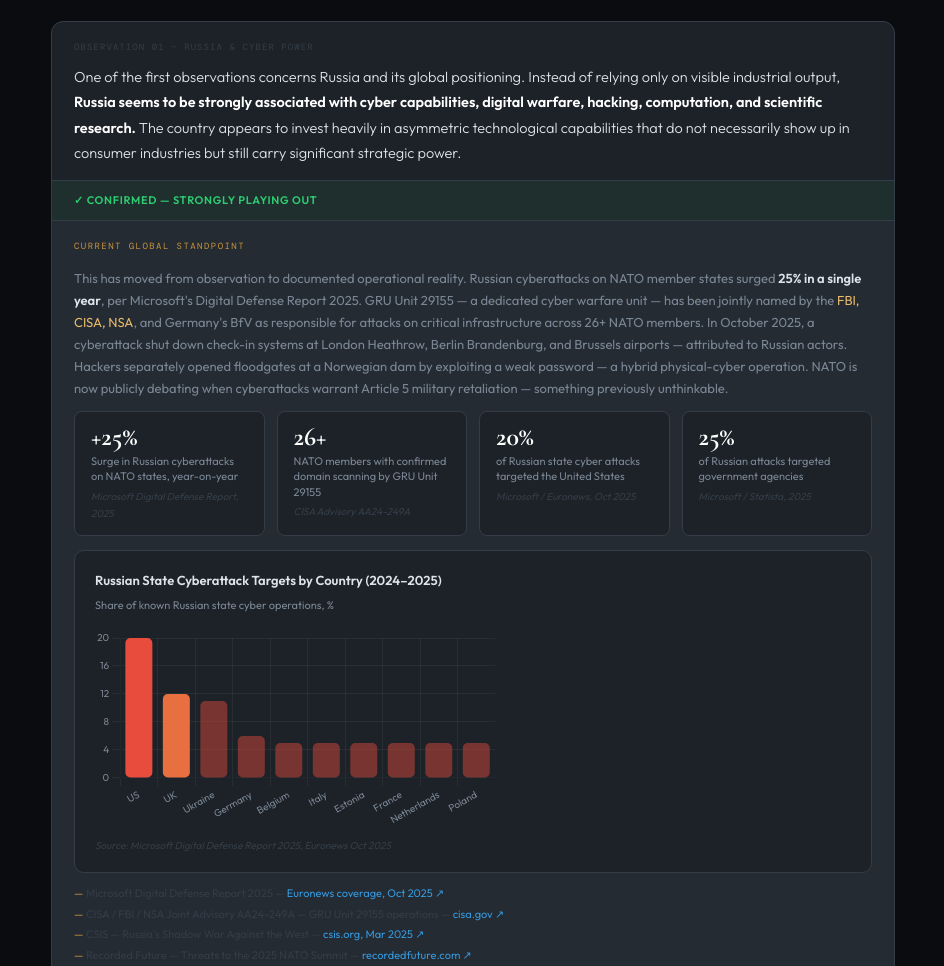
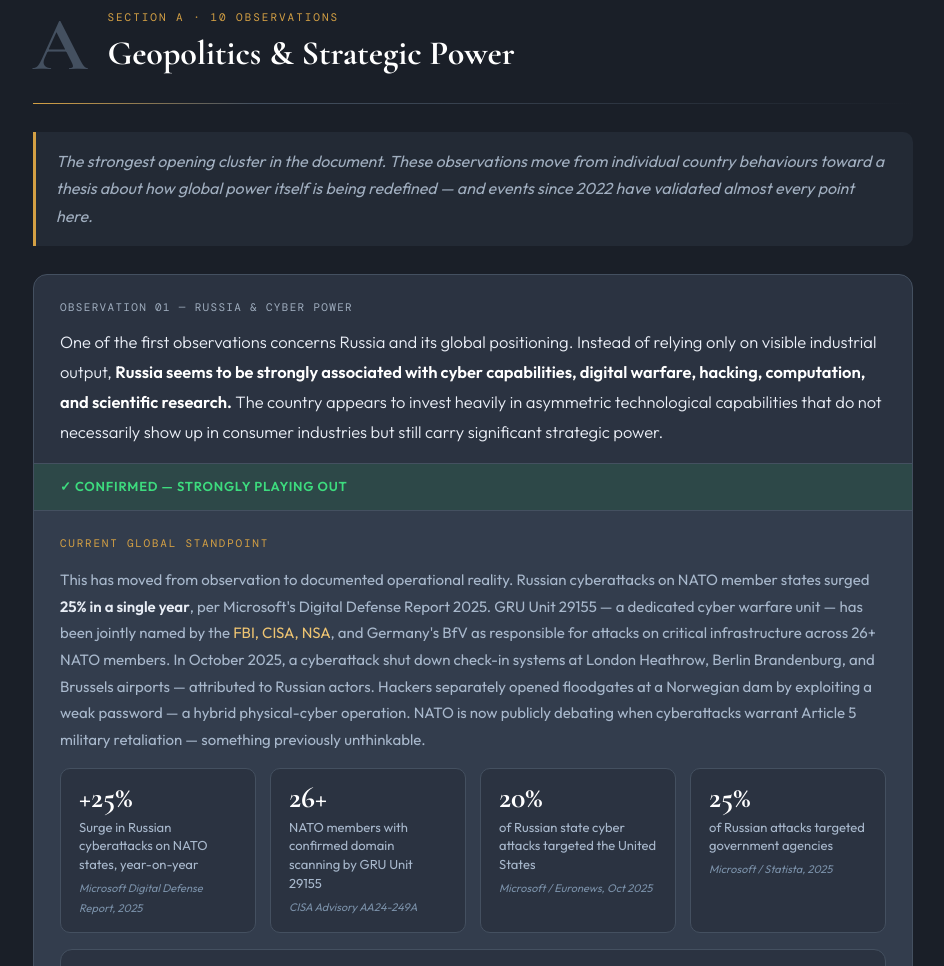
Before and after one commit to JEE-Tard69/observations, a plain HTML site: page index.html in a window 1280 px wide. Shown: the part 1019-1985 px from the top of the page, without its empty margins (167-1111 px from the left). Drawn offline with nearby package versions, Linux system fonts and the light colour scheme.

Commit message:
Update index.html

```diff
--- a/index.html
+++ b/index.html
@@ -8,132 +8,133 @@
 <script src="https://cdnjs.cloudflare.com/ajax/libs/Chart.js/4.4.1/chart.umd.min.js"></script>
 <style>
 :root {
-  --gold:      #C9933A;
-  --gold-l:    #E8B96A;
-  --gold-dim:  rgba(201,147,58,.12);
-  --gold-line: rgba(201,147,58,.28);
-  --ink:       #0A0C0F;
-  --s1:        #161A1F;
-  --s2:        #1D2228;
-  --s3:        #242B33;
-  --text:      #DDE3EB;
-  --muted:     #7A8694;
-  --faint:     #343D47;
+  --gold:      #D4A044;
+  --gold-l:    #EEC472;
+  --gold-dim:  rgba(212,160,68,.15);
+  --gold-line: rgba(212,160,68,.4);
+  --ink:       #1A1F28;
+  --s1:        #232A35;
+  --s2:        #2B3341;
+  --s3:        #333D4D;
+  --text:      #ECF0F8;
+  --muted:     #A0AEBF;
+  --faint:     #445060;
   --white:     #FFFFFF;
-  --green:     #2ECC71;
+  --green:     #3DDB7E;
   --green-d:   #1a7a4a;
-  --green-bg:  rgba(46,204,113,.08);
-  --red:       #E74C3C;
-  --red-bg:    rgba(231,76,60,.08);
-  --amber:     #F39C12;
-  --amber-bg:  rgba(243,156,18,.08);
-  --blue:      #3498DB;
-  --blue-bg:   rgba(52,152,219,.08);
+  --green-bg:  rgba(61,219,126,.12);
+  --red:       #F05252;
+  --red-bg:    rgba(240,82,82,.12);
+  --amber:     #F5A623;
+  --amber-bg:  rgba(245,166,35,.12);
+  --blue:      #4DA3E8;
+  --blue-bg:   rgba(77,163,232,.12);
   --serif:     'Cormorant Garamond', Georgia, serif;
   --sans:      'Outfit', system-ui, sans-serif;
   --mono:      'DM Mono', monospace;
 }
 *,*::before,*::after{box-sizing:border-box;margin:0;padding:0;}
 html{scroll-behavior:smooth;}
-body{font-family:var(--sans);background:var(--ink);color:var(--text);font-size:15px;line-height:1.75;}
+body{font-family:var(--sans);background:var(--ink);color:var(--text);font-size:17px;line-height:1.82;}
 
-.page{max-width:900px;margin:0 auto;padding:0 28px 100px;}
+.page{max-width:960px;margin:0 auto;padding:0 40px 100px;}
 
 /* Progress */
-.progress{position:fixed;top:0;left:0;height:2px;background:var(--gold);z-index:999;width:0%;transition:width .1s;}
+.progress{position:fixed;top:0;left:0;height:3px;background:var(--gold);z-index:999;width:0%;transition:width .1s;}
 
 /* ── HERO ── */
-.hero{padding:80px 0 52px;border-bottom:1px solid var(--faint);margin-bottom:56px;position:relative;}
-.hero::after{content:'';position:absolute;bottom:-1px;left:0;width:60px;height:2px;background:var(--gold);}
-.hero-kicker{font-family:var(--mono);font-size:10px;letter-spacing:.18em;text-transform:uppercase;color:var(--gold);margin-bottom:22px;display:flex;align-items:center;gap:10px;}
-.hero-kicker::before{content:'';display:inline-block;width:28px;height:1px;background:var(--gold);}
-.hero h1{font-family:var(--serif);font-size:clamp(40px,5.5vw,66px);font-weight:700;line-height:1.06;letter-spacing:-.015em;color:var(--white);margin-bottom:20px;}
+.hero{padding:88px 0 56px;border-bottom:1px solid var(--faint);margin-bottom:64px;position:relative;}
+.hero::after{content:'';position:absolute;bottom:-1px;left:0;width:72px;height:3px;background:var(--gold);}
+.hero-kicker{font-family:var(--mono);font-size:12px;letter-spacing:.2em;text-transform:uppercase;color:var(--gold);margin-bottom:26px;display:flex;align-items:center;gap:12px;}
+.hero-kicker::before{content:'';display:inline-block;width:32px;height:1px;background:var(--gold);}
+.hero h1{font-family:var(--serif);font-size:clamp(52px,6.5vw,80px);font-weight:700;line-height:1.06;letter-spacing:-.015em;color:var(--white);margin-bottom:24px;}
 .hero h1 em{font-style:italic;color:var(--gold-l);font-weight:300;}
-.hero-desc{font-size:15px;color:var(--muted);max-width:600px;line-height:1.7;margin-bottom:32px;font-weight:300;}
-.hero-legend{display:flex;flex-wrap:wrap;gap:16px;}
-.legend-item{display:flex;align-items:center;gap:8px;font-size:12px;color:var(--muted);}
-.legend-dot{width:10px;height:10px;border-radius:50%;flex-shrink:0;}
+.hero-desc{font-size:18px;color:var(--muted);max-width:640px;line-height:1.78;margin-bottom:36px;font-weight:300;}
+.hero-legend{display:flex;flex-wrap:wrap;gap:20px;}
+.legend-item{display:flex;align-items:center;gap:9px;font-size:15px;color:var(--muted);}
+.legend-dot{width:12px;height:12px;border-radius:50%;flex-shrink:0;}
 
 /* ── TOC ── */
-.toc{background:var(--s1);border:1px solid var(--faint);border-radius:12px;padding:24px 28px;margin-bottom:60px;}
-.toc-label{font-family:var(--mono);font-size:9px;letter-spacing:.2em;text-transform:uppercase;color:var(--gold);margin-bottom:16px;}
-.toc-grid{display:grid;grid-template-columns:1fr 1fr;gap:4px 28px;}
-.toc-a{display:flex;align-items:baseline;gap:8px;text-decoration:none;padding:5px 0;border-bottom:1px solid var(--faint);transition:border-color .15s;}
+.toc{background:var(--s1);border:1px solid var(--faint);border-radius:14px;padding:28px 32px;margin-bottom:64px;}
+.toc-label{font-family:var(--mono);font-size:11px;letter-spacing:.2em;text-transform:uppercase;color:var(--gold);margin-bottom:18px;}
+.toc-grid{display:grid;grid-template-columns:1fr 1fr;gap:4px 32px;}
+.toc-a{display:flex;align-items:baseline;gap:10px;text-decoration:none;padding:8px 0;border-bottom:1px solid var(--faint);transition:border-color .15s;}
 .toc-a:hover{border-bottom-color:var(--gold-line);}
-.toc-let{font-family:var(--serif);font-size:13px;font-weight:700;color:var(--gold);width:16px;flex-shrink:0;}
-.toc-name{font-size:12.5px;color:var(--muted);transition:color .15s;}
+.toc-let{font-family:var(--serif);font-size:17px;font-weight:700;color:var(--gold);width:22px;flex-shrink:0;}
+.toc-name{font-size:15px;color:var(--muted);transition:color .15s;}
 .toc-a:hover .toc-name{color:var(--text);}
-.toc-ct{margin-left:auto;font-family:var(--mono);font-size:10px;color:var(--faint);}
+.toc-ct{margin-left:auto;font-family:var(--mono);font-size:12px;color:var(--faint);}
 
 /* ── SECTION ── */
-.section{margin-bottom:72px;scroll-margin-top:28px;}
-.sec-eye{display:flex;align-items:flex-start;gap:16px;margin-bottom:18px;}
-.sec-big{font-family:var(--serif);font-size:62px;font-weight:700;line-height:1;color:var(--faint);flex-shrink:0;}
-.sec-tag{font-family:var(--mono);font-size:9px;letter-spacing:.18em;text-transform:uppercase;color:var(--gold);margin-bottom:5px;}
-.sec-h{font-family:var(--serif);font-size:26px;font-weight:700;color:var(--white);line-height:1.2;}
-.sec-div{width:100%;height:1px;background:linear-gradient(90deg,var(--gold) 0%,var(--faint) 25%,transparent 100%);margin-bottom:24px;}
-.sec-note{background:var(--s1);border-left:2px solid var(--gold);border-radius:0 8px 8px 0;padding:12px 16px;margin-bottom:24px;font-size:13px;color:var(--muted);font-style:italic;line-height:1.65;}
+.section{margin-bottom:84px;scroll-margin-top:32px;}
+.sec-eye{display:flex;align-items:flex-start;gap:20px;margin-bottom:20px;}
+.sec-big{font-family:var(--serif);font-size:76px;font-weight:700;line-height:1;color:var(--faint);flex-shrink:0;}
+.sec-tag{font-family:var(--mono);font-size:11px;letter-spacing:.18em;text-transform:uppercase;color:var(--gold);margin-bottom:7px;}
+.sec-h{font-family:var(--serif);font-size:34px;font-weight:700;color:var(--white);line-height:1.2;}
+.sec-div{width:100%;height:1px;background:linear-gradient(90deg,var(--gold) 0%,var(--faint) 25%,transparent 100%);margin-bottom:28px;}
+.sec-note{background:var(--s1);border-left:3px solid var(--gold);border-radius:0 10px 10px 0;padding:16px 20px;margin-bottom:28px;font-size:16px;color:var(--muted);font-style:italic;line-height:1.72;}
 
 /* ── OBS CARD ── */
-.obs{background:var(--s2);border:1px solid var(--faint);border-radius:12px;overflow:hidden;margin-bottom:14px;}
-.obs-head{padding:18px 22px 14px;}
-.obs-num{font-family:var(--mono);font-size:9px;letter-spacing:.12em;color:var(--faint);text-transform:uppercase;margin-bottom:8px;}
-.obs-text{font-size:14.5px;color:var(--text);line-height:1.75;font-weight:300;}
+.obs{background:var(--s2);border:1px solid var(--faint);border-radius:14px;overflow:hidden;margin-bottom:16px;}
+.obs-head{padding:22px 26px 16px;}
+.obs-num{font-family:var(--mono);font-size:11px;letter-spacing:.12em;color:var(--muted);text-transform:uppercase;margin-bottom:10px;}
+.obs-text{font-size:16.5px;color:var(--text);line-height:1.82;font-weight:300;}
 .obs-text strong{font-weight:600;color:var(--white);}
 
 /* verdict banner */
-.verdict{display:flex;align-items:center;gap:10px;padding:10px 22px;font-size:11px;font-weight:600;letter-spacing:.06em;text-transform:uppercase;border-top:1px solid var(--faint);}
+.verdict{display:flex;align-items:center;gap:10px;padding:11px 26px;font-size:13px;font-weight:600;letter-spacing:.06em;text-transform:uppercase;border-top:1px solid var(--faint);}
 .verdict.v-confirmed{background:var(--green-bg);color:var(--green);}
 .verdict.v-partial  {background:var(--amber-bg);color:var(--amber);}
 .verdict.v-speculative{background:var(--red-bg);color:var(--red);}
 .verdict.v-emerging {background:var(--blue-bg);color:var(--blue);}
 
 /* evidence panel */
-.evidence{padding:18px 22px;background:var(--s3);border-top:1px solid var(--faint);}
-.ev-title{font-family:var(--mono);font-size:9px;letter-spacing:.16em;text-transform:uppercase;color:var(--gold);margin-bottom:12px;}
-.ev-body{font-size:13px;color:var(--muted);line-height:1.7;margin-bottom:12px;}
-.ev-body strong{color:var(--text);font-weight:600;}
+.evidence{padding:22px 26px;background:var(--s3);border-top:1px solid var(--faint);}
+.ev-title{font-family:var(--mono);font-size:11px;letter-spacing:.16em;text-transform:uppercase;color:var(--gold);margin-bottom:14px;}
+.ev-body{font-size:15px;color:#A8B8CC;line-height:1.78;margin-bottom:14px;}
+.ev-body strong{color:#E8EDF5;font-weight:600;}
 .ev-body em{color:var(--gold-l);font-style:normal;}
 
 /* stat strip */
-.stats{display:flex;flex-wrap:wrap;gap:12px;margin-bottom:14px;}
-.stat{background:var(--s2);border:1px solid var(--faint);border-radius:8px;padding:12px 16px;flex:1;min-width:130px;}
-.stat-n{font-family:var(--serif);font-size:26px;font-weight:700;color:var(--white);line-height:1;margin-bottom:4px;}
-.stat-l{font-size:11px;color:var(--muted);line-height:1.4;}
-.stat-s{font-size:10px;color:var(--faint);margin-top:3px;font-style:italic;}
+.stats{display:flex;flex-wrap:wrap;gap:14px;margin-bottom:16px;}
+.stat{background:var(--s2);border:1px solid var(--faint);border-radius:10px;padding:14px 18px;flex:1;min-width:140px;}
+.stat-n{font-family:var(--serif);font-size:30px;font-weight:700;color:var(--white);line-height:1;margin-bottom:5px;}
+.stat-l{font-size:13px;color:#A8B8CC;line-height:1.45;}
+.stat-s{font-size:11px;color:#7A90A8;margin-top:4px;font-style:italic;}
 
 /* chart container */
-.chart-wrap{background:var(--s2);border:1px solid var(--faint);border-radius:10px;padding:18px 20px;margin-bottom:12px;}
-.chart-title{font-size:13px;font-weight:600;color:var(--text);margin-bottom:4px;}
-.chart-sub{font-size:11px;color:var(--muted);margin-bottom:14px;}
-.canvas-box{position:relative;height:200px;}
-.chart-src{font-size:10px;color:var(--faint);font-style:italic;margin-top:8px;}
+.chart-wrap{background:var(--s2);border:1px solid var(--faint);border-radius:12px;padding:20px 22px;margin-bottom:14px;}
+.chart-title{font-size:15px;font-weight:600;color:var(--text);margin-bottom:5px;}
+.chart-sub{font-size:12px;color:var(--muted);margin-bottom:16px;}
+.canvas-box{position:relative;height:220px;}
+.chart-src{font-size:12px;color:#7A90A8;font-style:italic;margin-top:10px;}
 
 /* source list */
-.sources{margin-top:10px;display:flex;flex-direction:column;gap:4px;}
-.src{font-size:11px;color:var(--faint);padding-left:12px;position:relative;line-height:1.5;}
-.src::before{content:'—';position:absolute;left:0;color:var(--gold);}
-.src a{color:var(--blue);text-decoration:none;}
-.src a:hover{text-decoration:underline;}
+.sources{margin-top:16px;display:flex;flex-direction:column;gap:0;border-top:1px solid var(--faint);padding-top:14px;}
+.src{font-size:13.5px;color:#B8C4D4;padding:7px 0 7px 18px;position:relative;line-height:1.6;border-bottom:1px solid rgba(255,255,255,.05);}
+.src:last-child{border-bottom:none;}
+.src::before{content:'';position:absolute;left:0;top:50%;transform:translateY(-50%);width:6px;height:6px;border-radius:50%;background:var(--gold);opacity:.7;}
+.src a{color:#6BB8F0;text-decoration:none;font-weight:500;border-bottom:1px solid rgba(107,184,240,.3);padding-bottom:1px;transition:color .15s,border-color .15s;}
+.src a:hover{color:#93CFFF;border-bottom-color:rgba(147,207,255,.6);}
 
 /* flowchart */
-.flowchart{display:flex;flex-direction:column;gap:0;margin:12px 0;}
+.flowchart{display:flex;flex-direction:column;gap:0;margin:14px 0;}
 .fc-row{display:flex;align-items:center;gap:0;}
-.fc-box{background:var(--s2);border:1px solid var(--faint);border-radius:8px;padding:10px 16px;font-size:12px;color:var(--text);text-align:center;flex:1;}
+.fc-box{background:var(--s2);border:1px solid var(--faint);border-radius:8px;padding:12px 18px;font-size:13px;color:var(--text);text-align:center;flex:1;}
 .fc-box.gold{border-color:var(--gold-line);background:var(--gold-dim);color:var(--gold-l);}
-.fc-box.green{border-color:rgba(46,204,113,.3);background:var(--green-bg);color:var(--green);}
-.fc-box.red{border-color:rgba(231,76,60,.3);background:var(--red-bg);color:var(--red);}
-.fc-arrow{font-size:16px;color:var(--faint);padding:0 8px;flex-shrink:0;}
-.fc-down{text-align:center;color:var(--faint);font-size:18px;line-height:1;padding:4px 0;}
+.fc-box.green{border-color:rgba(61,219,126,.3);background:var(--green-bg);color:var(--green);}
+.fc-box.red{border-color:rgba(240,82,82,.3);background:var(--red-bg);color:var(--red);}
+.fc-arrow{font-size:18px;color:var(--faint);padding:0 10px;flex-shrink:0;}
+.fc-down{text-align:center;color:var(--faint);font-size:20px;line-height:1;padding:4px 0;}
 
 /* pull quote */
-.pq{margin:4px 0 14px;padding:0 0 0 20px;border-left:3px solid var(--gold);}
-.pq p{font-family:var(--serif);font-size:20px;font-style:italic;font-weight:300;color:var(--text);line-height:1.5;}
+.pq{margin:6px 0 16px;padding:0 0 0 22px;border-left:3px solid var(--gold);}
+.pq p{font-family:var(--serif);font-size:23px;font-style:italic;font-weight:300;color:var(--text);line-height:1.55;}
 .pq p strong{font-style:normal;font-weight:700;color:var(--gold-l);}
 
 /* footer */
-.doc-footer{margin-top:72px;padding-top:28px;border-top:1px solid var(--faint);display:flex;align-items:center;justify-content:space-between;flex-wrap:wrap;gap:12px;}
-.doc-footer p,.doc-footer span{font-size:11px;color:var(--faint);font-family:var(--mono);}
+.doc-footer{margin-top:80px;padding-top:28px;border-top:1px solid var(--faint);display:flex;align-items:center;justify-content:space-between;flex-wrap:wrap;gap:12px;}
+.doc-footer p,.doc-footer span{font-size:12px;color:var(--faint);font-family:var(--mono);}
 
 @page{size:A4;margin:10mm 8mm;}
 @media print{
```
